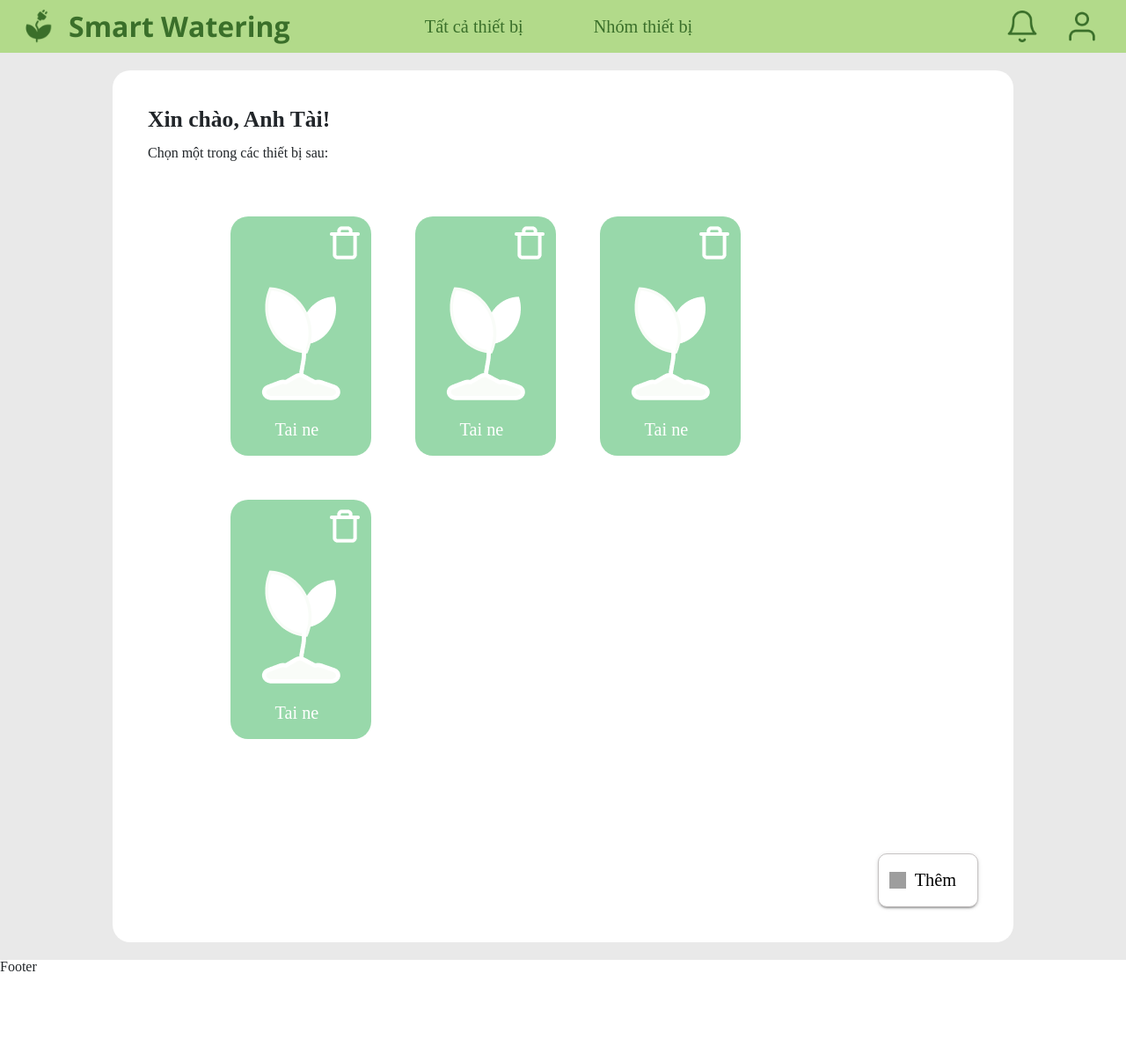
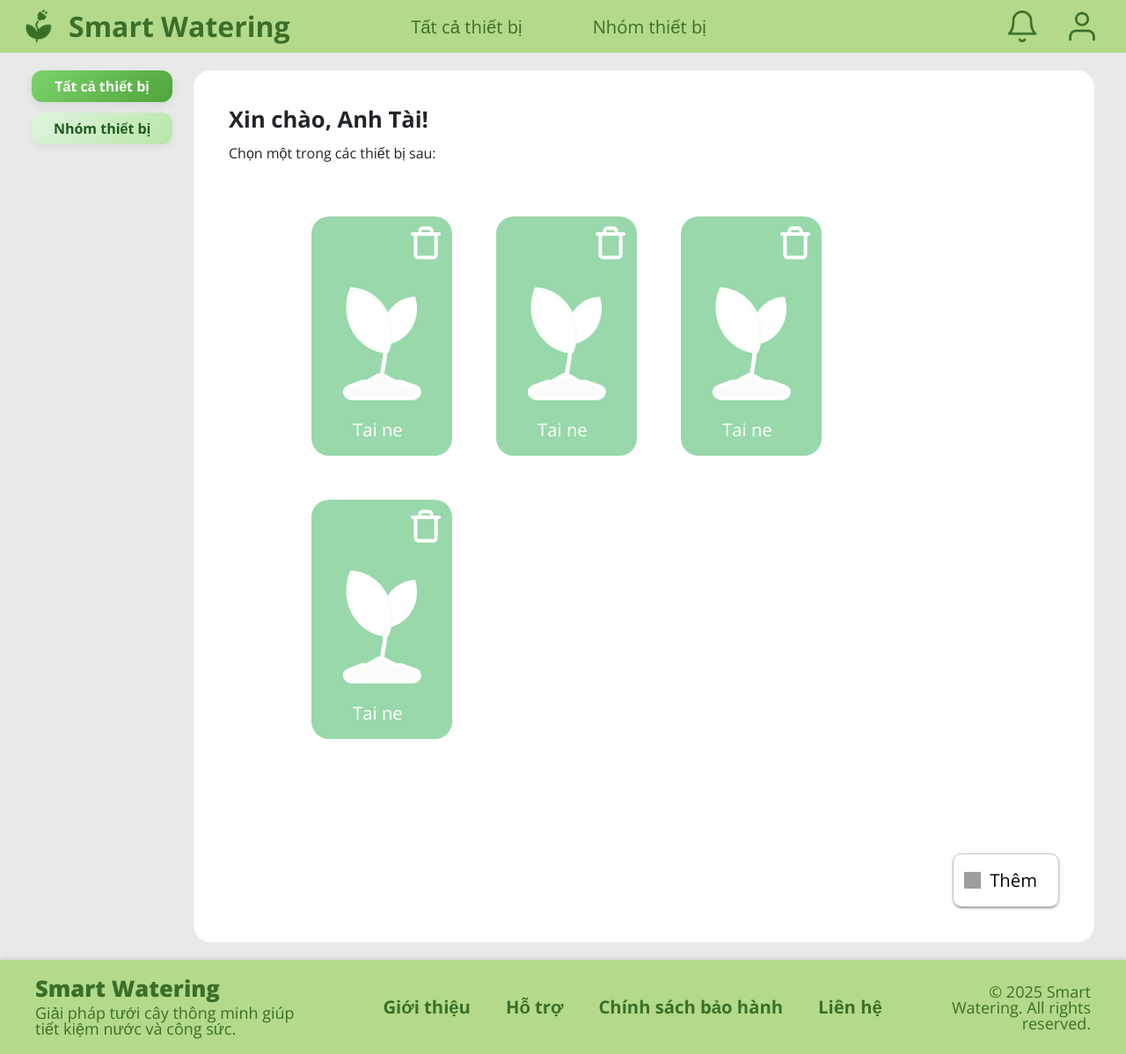
Before and after one commit to AnhTai2k4/smart_watering_fe, a React (Vite) app: page /device_page in a window 1280 px wide. Shown: the whole page at 88% size. Before the commit the page ends 1107 px from the top, so only its background shows below. Built offline with nearby package versions, Linux system fonts and the light colour scheme; grey boxes are pictures that could not be loaded.

Commit message:
xay device_context

```diff
--- a/src/components/Footer/Footer.css
+++ b/src/components/Footer/Footer.css
@@ -0,0 +1,71 @@
+.footer {
+    width: 100vw;
+    display: flex;
+    justify-content: space-between;
+    align-items: center;
+    background-color: #b2da8a;
+    box-shadow: 0 -2px 6px rgba(0, 0, 0, 0.1);
+    padding: 20px 40px;
+    color: #3a6f2a;
+    font-family: 'open sans', sans-serif;
+}
+
+.footer__left {
+    flex: 2;
+}
+
+.footer__logo {
+    font-size: var(--h2-font-size);
+    font-weight: 800;
+    margin-bottom: 6px;
+}
+
+.footer__desc {
+    font-size: var(--h4-font-size);
+    line-height: 1.0;
+    max-width: 350px;
+}
+
+.footer__links {
+    font-weight: 700;
+    flex: auto;
+    display: flex;
+    justify-content: center;
+    gap: 40px;
+}
+
+.footer__links a {
+    text-decoration: none;
+    color: #3a6f2a;
+    font-size: var(--h3-font-size);
+    transition: color 0.2s;
+}
+
+.footer__links a:hover {
+    color: #2a4f1f;
+    text-decoration: underline;
+}
+
+.footer__right {
+    flex: 1;
+    text-align: right;
+    font-size: var(--h4-font-size);
+}
+
+/* Responsive */
+@media (max-width: 768px) {
+    .footer {
+        flex-direction: column;
+        text-align: center;
+        gap: 12px;
+    }
+
+    .footer__links {
+        flex-wrap: wrap;
+        gap: 16px;
+    }
+
+    .footer__right {
+        text-align: center;
+    }
+}
--- a/src/components/Footer/Footer.tsx
+++ b/src/components/Footer/Footer.tsx
@@ -1,9 +1,27 @@
-const Header = () => {
+import "./Footer.css"
+
+function Footer() {
   return (
-    <div>
-        Footer
-    </div>
+    <footer className="footer">
+      <div className="footer__left">
+        <h2 className="footer__logo">Smart Watering</h2>
+        <p className="footer__desc">
+          Giải pháp tưới cây thông minh giúp tiết kiệm nước và công sức.
+        </p>
+      </div>
+
+      <div className="footer__links">
+        <a href="#">Giới thiệu</a>
+        <a href="#">Hỗ trợ</a>
+        <a href="#">Chính sách bảo hành</a>
+        <a href="#">Liên hệ</a>
+      </div>
+
+      <div className="footer__right">
+        <p>© 2025 Smart Watering. All rights reserved.</p>
+      </div>
+    </footer>
   )
 }
 
-export default Header
+export default Footer
--- a/src/index.css
+++ b/src/index.css
@@ -130,6 +130,7 @@ table {
 
 :root {
   box-sizing: border-box;
+  font-family: 'open sans', sans-serif;
   /*=================================
         FONTS -  Sử dụng Scale 1.125
     =================================*/
--- a/src/pages/DevicePage/DevicePage.css
+++ b/src/pages/DevicePage/DevicePage.css
@@ -7,6 +7,65 @@
   align-items: center;
   padding: 20px 0px;
   /* padding: 30px 30px 30px 30px; */
+}
+
+.navigator {
+  display: flex;
+  flex-direction: column;
+  gap: 12px;
+  width: 160px;
+  margin-right: 24px;
+  align-self: flex-start;
+}
+
+/* Các link thành button */
+.navigator a {
+  display: inline-flex;
+  align-items: center;
+  justify-content: center;
+  width: 100%;
+  padding: 10px 14px;
+  border-radius: 12px;
+  text-decoration: none;
+  color: #ffffff;
+  font-weight: 700;
+  box-shadow: 0 4px 10px rgba(46, 125, 50, 0.12);
+  transition: transform 0.12s ease, box-shadow 0.12s ease, opacity 0.12s ease;
+}
+
+/* Button trên (primary) */
+.navigator a:nth-child(1) {
+  background: linear-gradient(135deg, #7bd36a 0%, #4fa43a 100%);
+}
+
+/* Button dưới (secondary) */
+.navigator a:nth-child(2) {
+  background: linear-gradient(135deg, #dff4df 0%, #b8e6a8 100%);
+  color: #1f5a20;
+  box-shadow: 0 3px 8px rgba(31, 90, 32, 0.08);
+}
+
+/* Hover / active */
+.navigator a:hover {
+  transform: translateY(-2px);
+  box-shadow: 0 6px 16px rgba(46, 125, 50, 0.16);
+}
+
+/* Responsive: thu gọn thành hàng ngang trên màn nhỏ */
+@media (max-width: 768px) {
+  .navigator {
+    flex-direction: row;
+    width: auto;
+    gap: 10px;
+    margin-right: 0;
+    align-self: center;
+  }
+
+  .navigator a {
+    width: auto;
+    padding: 8px 12px;
+    border-radius: 10px;
+  }
 }
 
 .device__section {
--- a/src/pages/DevicePage/DevicePage.tsx
+++ b/src/pages/DevicePage/DevicePage.tsx
@@ -4,6 +4,10 @@ import "./DevicePage.css";
 const DevicePage = () => {
   return (
     <div className="device__page">
+      <div className="navigator">
+        <a href="./device_page">Tất cả thiết bị</a>
+        <a href="./group_page">Nhóm thiết bị</a>
+      </div>
       <div className="device__section">
         <h2>Xin chào, Anh Tài!</h2>
         <p>Chọn một trong các thiết bị sau:</p>
@@ -12,6 +16,7 @@ const DevicePage = () => {
           <Device_card deviceName="Tai" />
           <Device_card deviceName="Tai" />
           <Device_card deviceName="Tai" />
+          {/* Chỗ này sau sẽ có API fetch dữ liệu từ BE về */}
         </div>
 
 
```
